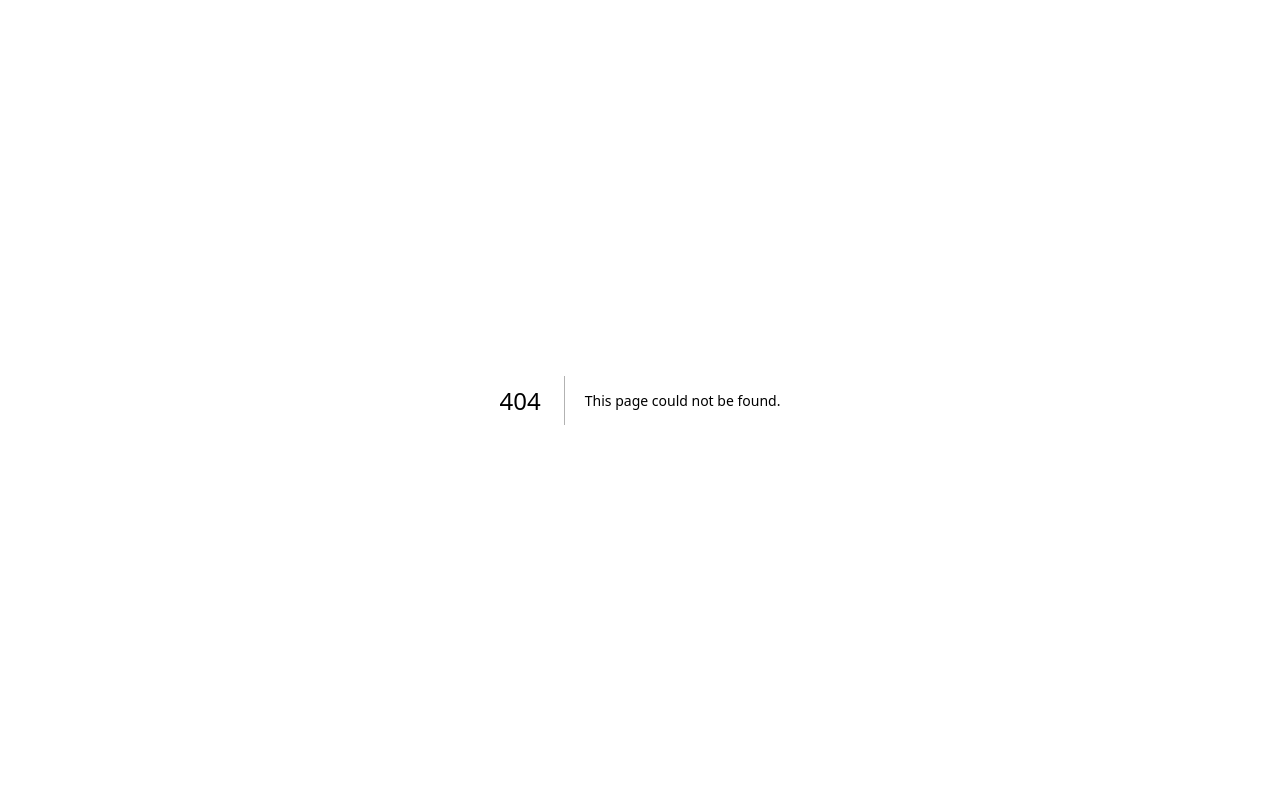
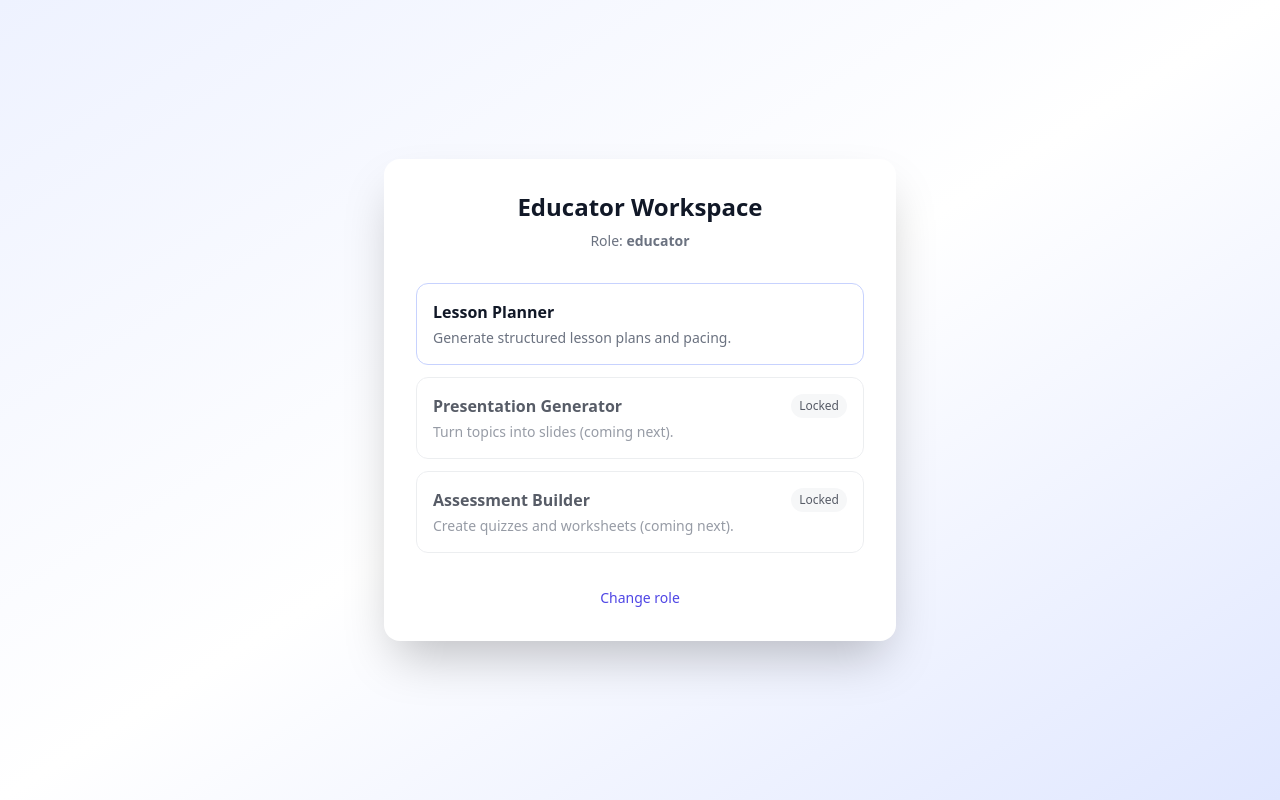
Before and after one commit to tweetharis-netizen/elora-verification-ui, a Next.js app: page /dashboard/educator in a window 1280 px wide. Before the commit this address had no page. Built offline with nearby package versions, Linux system fonts and the light colour scheme.

Commit message:
Add Educator Dashboard with role-based features

```diff
--- /dev/null
+++ b/pages/dashboard/educator.js
@@ -0,0 +1,78 @@
+import { useEffect, useState } from "react";
+import Link from "next/link";
+
+export default function EducatorDashboard() {
+  const [role, setRole] = useState("");
+
+  useEffect(() => {
+    const stored = localStorage.getItem("eloraUserProfile");
+    if (stored) {
+      try {
+        const parsed = JSON.parse(stored);
+        setRole(parsed.role || "");
+      } catch {}
+    }
+  }, []);
+
+  return (
+    <main className="min-h-screen flex items-center justify-center bg-gradient-to-br from-indigo-50 via-white to-indigo-100 dark:from-[#0b0f19] dark:to-[#0b0f19] px-4">
+      <div className="bg-white dark:bg-[#111827] rounded-2xl shadow-2xl p-8 max-w-lg w-full">
+        <h1 className="text-2xl font-semibold text-center">
+          Educator Workspace
+        </h1>
+        <p className="mt-2 text-sm text-center text-gray-500 dark:text-gray-400">
+          Role: <span className="font-semibold">{role || "educator"}</span>
+        </p>
+
+        <div className="mt-8 grid gap-3">
+          <FeatureCard
+            title="Lesson Planner"
+            desc="Generate structured lesson plans and pacing."
+            locked={false}
+          />
+          <FeatureCard
+            title="Presentation Generator"
+            desc="Turn topics into slides (coming next)."
+            locked={true}
+          />
+          <FeatureCard
+            title="Assessment Builder"
+            desc="Create quizzes and worksheets (coming next)."
+            locked={true}
+          />
+        </div>
+
+        <div className="mt-8 text-center">
+          <Link
+            href="/onboarding"
+            className="text-sm text-indigo-600 hover:text-indigo-700"
+          >
+            Change role
+          </Link>
+        </div>
+      </div>
+    </main>
+  );
+}
+
+function FeatureCard({ title, desc, locked }) {
+  return (
+    <div
+      className={`rounded-xl border p-4 ${
+        locked
+          ? "border-gray-200 dark:border-gray-700 opacity-70"
+          : "border-indigo-200 dark:border-indigo-800"
+      }`}
+    >
+      <div className="flex items-center justify-between">
+        <h2 className="font-semibold">{title}</h2>
+        {locked && (
+          <span className="text-xs px-2 py-1 rounded-full bg-gray-100 dark:bg-white/10">
+            Locked
+          </span>
+        )}
+      </div>
+      <p className="mt-1 text-sm text-gray-500 dark:text-gray-400">{desc}</p>
+    </div>
+  );
+}
```
